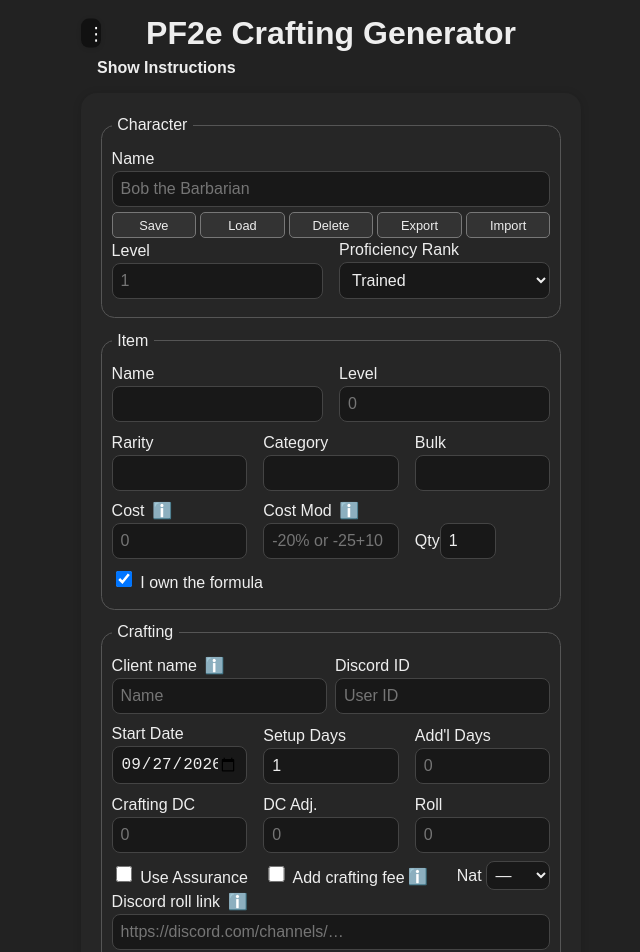
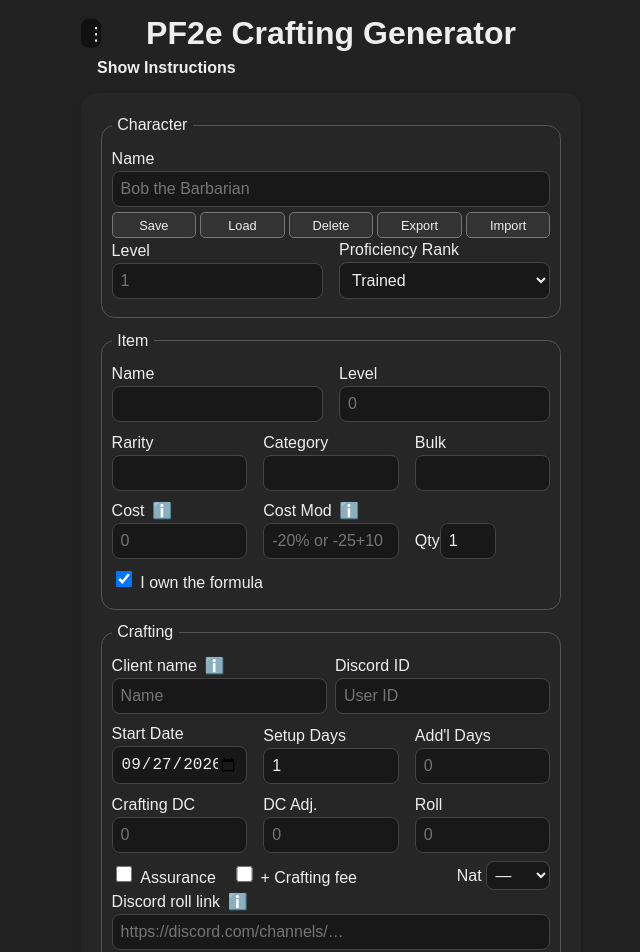
Before and after one commit to tuhs1985/pf2e-crafting, a React (Vite) app: page / in a window 1280 px wide. Shown: the top 952 px of the page, without its empty margins (309-949 px from the left). Built offline with nearby package versions, Linux system fonts and the light colour scheme.

Commit message:
Tighten crafting options on narrow screens

```diff
--- a/src/App.css
+++ b/src/App.css
@@ -397,4 +397,9 @@
 .form-card .crafting-options-row label { margin-bottom: 0; white-space: nowrap; }
 .form-card .crafting-options-row .natural-roll-control { display: inline-flex; align-items: center; gap: .3rem; margin-left: auto; }
 .form-card .natural-roll-control select { width: 4rem; padding: .25rem; }
-@media (max-width: 380px) { .crafting-options-row { gap: .5rem; font-size: .8rem; } }
+@media (max-width: 380px) {
+  .crafting-options-row { gap: .25rem; font-size: .8rem; }
+  .form-card .crafting-options-row input[type="checkbox"] { width: 1em; height: 1em; margin-right: .2rem; }
+  .form-card .crafting-options-row .natural-roll-control { margin-left: auto; gap: .2rem; }
+  .form-card .natural-roll-control select { width: 3rem; padding: .15rem; }
+}
--- a/src/App.tsx
+++ b/src/App.tsx
@@ -1041,14 +1041,11 @@
           <div className="crafting-options-row">
             <label><input type="checkbox" checked={useAssurance}
               onChange={e => { setUseAssurance(e.target.checked); if (e.target.checked) setNaturalRoll(""); }} />
-              Use Assurance
+              Assurance
             </label>
             <label><input type="checkbox" checked={addCraftingFee}
               onChange={e => { setAddCraftingFee(e.target.checked); if (!e.target.checked) setFeeOverride(""); }} />
-              Add crafting fee
-              <PopoverHelp>
-                Charge the downtime savings, or enter your own fee for the order.
-              </PopoverHelp>
+              + Crafting fee
             </label>
             <label className="natural-roll-control">Nat
               <select aria-label="Natural d20 roll" value={naturalRoll} disabled={useAssurance}
```
